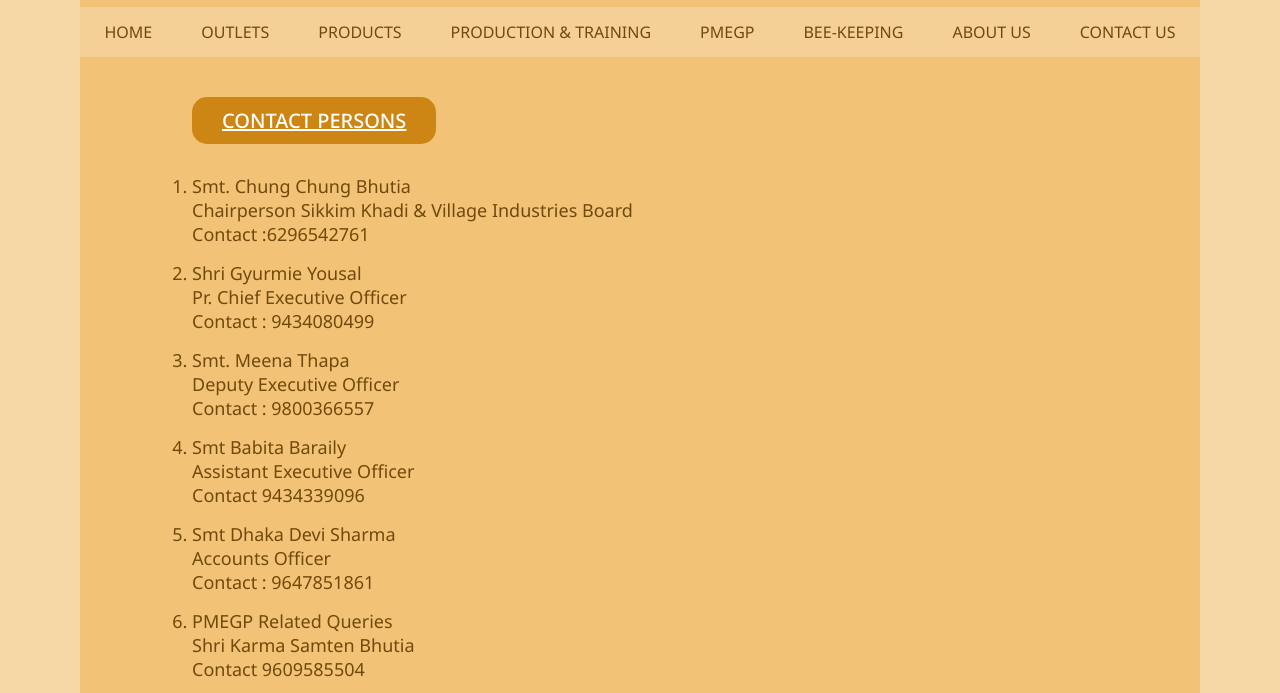
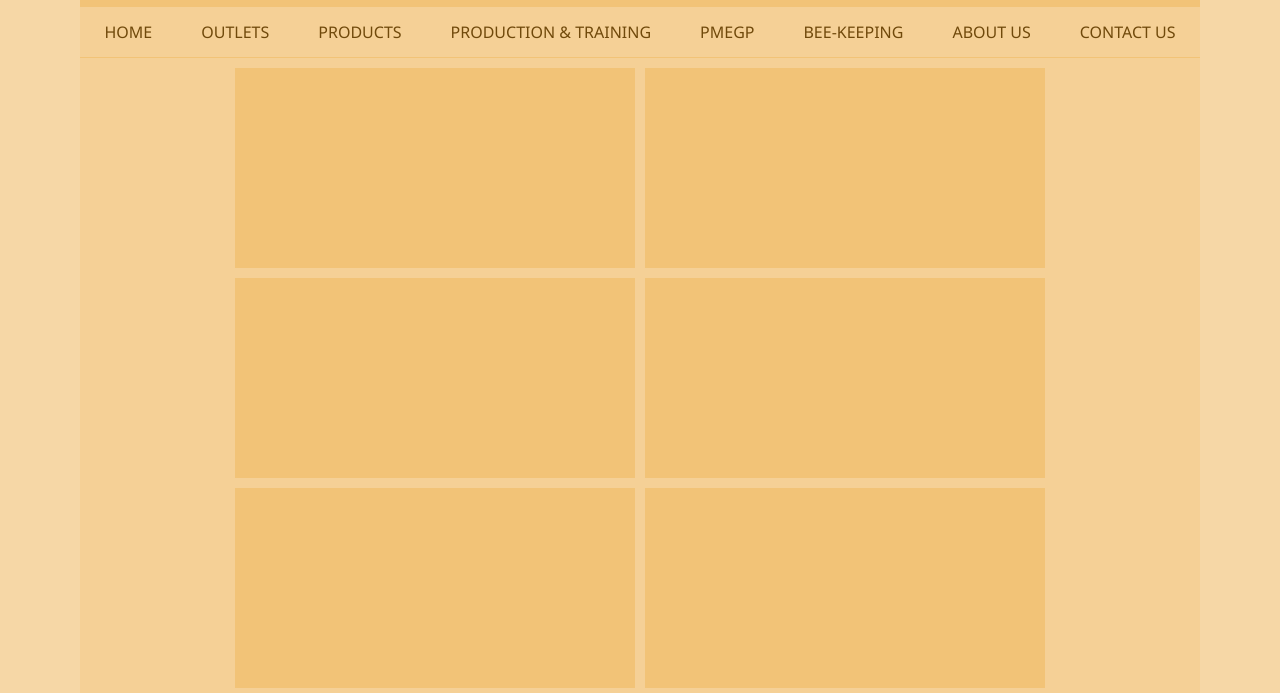
Before and after one commit to sutapaaditya/sikkimkhadi, a website: page contacts/index.html in a window 1280 px wide. Shown: the part 201-894 px from the top of the page. Drawn offline with Linux system fonts and the light colour scheme.

Commit message:
grid created for contact page

```diff
--- a/contacts/index.css
+++ b/contacts/index.css
@@ -0,0 +1,33 @@
+.contact__container {
+  background-color: #f5d096;
+}
+
+.contact {
+  display: grid;
+  grid-template-columns: repeat(2, 40rem);
+  grid-template-rows:repeat(4, 1fr);
+  gap: 1rem;
+  place-content: center;
+  border-top: 1px solid #f2c377;
+  border-bottom: 1px solid #f2c377;
+  /* margin: 0.5rem 0; */
+  padding: 1rem 0;
+}
+
+.persons {
+  /* border: 1px solid greenyellow; */
+  /* background-color: lightsalmon; */
+}
+
+.box {
+    width: 40rem;
+    height: 20rem;
+    background-color: #f2c377;
+  }
+
+@media (max-width: 768px ) {
+   .contact {
+      grid-template-columns: 40rem;
+      grid-template-rows:repeat(8, 1fr);
+    }
+  }
--- a/contacts/index.html
+++ b/contacts/index.html
@@ -54,7 +54,7 @@
       <!-- header class ends -->
       <!-- title text -->
       <p class="mobile-header-title"><span class="sk">Sikkim Khadi</span><span class="and">&nbsp;and</span><span class="vib">&nbsp;Village Industries Board</span></p>
-      <!-- title text -->
+    <!-- title text -->
       <!-- desktop navbar starts -->
       <nav class="navigation">
         <li><a href="../index.html">Home</a></li>
@@ -67,19 +67,73 @@
         <li><a href="../contacts/">CONTACT US</a></li>
       </nav>
       <!-- desktop navbar ends -->
-      <div class="contact_us">
-        <p class="btn">Contact Persons</p>
-        <ol>
-          <li> Smt. Chung Chung Bhutia <br>Chairperson Sikkim Khadi &amp; Village Industries Board <br> Contact :6296542761 </li>
-          <li>Shri Gyurmie Yousal<br>Pr. Chief Executive Officer<br>Contact : 9434080499</li>
-          <li>Smt. Meena Thapa<br>Deputy Executive Officer<br>Contact : 9800366557</li>
-          <li>Smt Babita Baraily<br>Assistant Executive Officer<br>Contact 9434339096</li>
-          <li>Smt Dhaka Devi Sharma<br>Accounts Officer<br>Contact : 9647851861</li>
-          <li>PMEGP Related Queries<br>Shri Karma Samten Bhutia<br>Contact 9609585504</li>
-          <li>Bee-Keeping Related Queries<br>Shri Gyalpo Tshering Bhutia<br>Contact : 7407387919</li>
-          <li>Products Related Queries<br>Smt. Babita Baraily<br>Assistant Executive Officer<br>Contact 9434339096</li>
-        </ol>
-      </div>
+
+      <!-- <div class="card"> -->
+      <!--   <div class="person" id="m1"> -->
+      <!--     <p class="members">Smt. Chung Chung Bhutia<br>Chairperson,<br>Sikkim Khadi<br>&amp;<br>Village Industries Board<br>Contact :6296542761</p> -->
+      <!--   </div> -->
+      <!---->
+      <!--   <div class="person" id="m2"> -->
+      <!--     <p class="members"> Shri Gyurmie Yousal<br>Pr. Chief Executive Officer<br>Contact : 9434080499 </p> -->
+      <!--   </div> -->
+      <!---->
+      <!--   <div class="person" id="m3"> -->
+      <!--     <p class="members"> Smt. Meena Thapa<br>Deputy Executive Officer<br>Contact : 9800366557 </p> -->
+      <!--   </div> -->
+      <!---->
+      <!--   <div class="person" id="m4"> -->
+      <!--     <p class="members">Smt. Babita Baraily<br>Assistant Executive Officer<br>Contact 9434339096</p> -->
+      <!--   </div> -->
+      <!---->
+      <!--   <div class="person" id="m5"> -->
+      <!--     <p class="members"> Smt Dhaka Devi Sharma<br>Accounts Officer<br>Contact : 9647851861</p> -->
+      <!--   </div> -->
+      <!---->
+      <!--   <div class="person" id="m6"> -->
+      <!--     <p class="members"> PMEGP Related Queries<br>Shri Karma Samten Bhutia<br>Contact 9609585504</p> -->
+      <!--   </div> -->
+      <!---->
+      <!--   <div class="person" id="m7"> -->
+      <!--     <p class="members">Bee-Keeping Related Queries<br>Shri Gyalpo Tshering Bhutia<br>Contact : 7407387919</p> -->
+      <!--   </div> -->
+      <!---->
+      <!--   <div class="person" id="m8"> -->
+      <!--     <p class="members"> -->
+      <!--       Products Related Queries<br>Smt. Babita Baraily<br>Assistant Executive Officer<br>Contact 9434339096 -->
+      <!--     </p> -->
+      <!--   </div> -->
+      <!---->
+      <!-- </div> -->
+      <section class="contact__container">
+        <div class="contact">
+          <div class="persons">
+            <div class="box"></div>
+          </div>
+          <div class="persons"><div class="box"></div></div>
+          <div class="persons"><div class="box"></div></div>
+          <div class="persons"><div class="box"></div></div>
+          <div class="persons"><div class="box"></div></div>
+          <div class="persons"><div class="box"></div></div>
+          <div class="persons"><div class="box"></div></div>
+          <div class="persons"><div class="box"></div></div>
+        </div>
+      </section>
+
+
+      <!-- <div class="contact_us"> -->
+
+      <!--   <p class="btn">Contact Persons</p> -->
+      <!--   <ol> -->
+      <!--     Smt. Chung Chung Bhutia <br>Chairperson Sikkim Khadi &amp; Village Industries Board <br> Contact :6296542761  -->
+      <!--     Shri Gyurmie Yousal<br>Pr. Chief Executive Officer<br>Contact : 9434080499 -->
+      <!--    Smt. Meena Thapa<br>Deputy Executive Officer<br>Contact : 9800366557</li> -->
+      <!--     <li>Smt Babita Baraily<br>Assistant Executive Officer<br>Contact 9434339096</li> -->
+      <!--     <li>Smt Dhaka Devi Sharma<br>Accounts Officer<br>Contact : 9647851861</li> -->
+      <!--     <li>PMEGP Related Queries<br>Shri Karma Samten Bhutia<br>Contact 9609585504</li> -->
+      <!--     <li>Bee-Keeping Related Queries<br>Shri Gyalpo Tshering Bhutia<br>Contact : 7407387919</li> -->
+      <!--     <li>Products Related Queries<br>Smt. Babita Baraily<br>Assistant Executive Officer<br>Contact 9434339096</li> -->
+      <!--   </ol> -->
+      <!-- </div> -->
       <!-- footer starts -->
       <footer class="footer">
         <div class="address">
```
